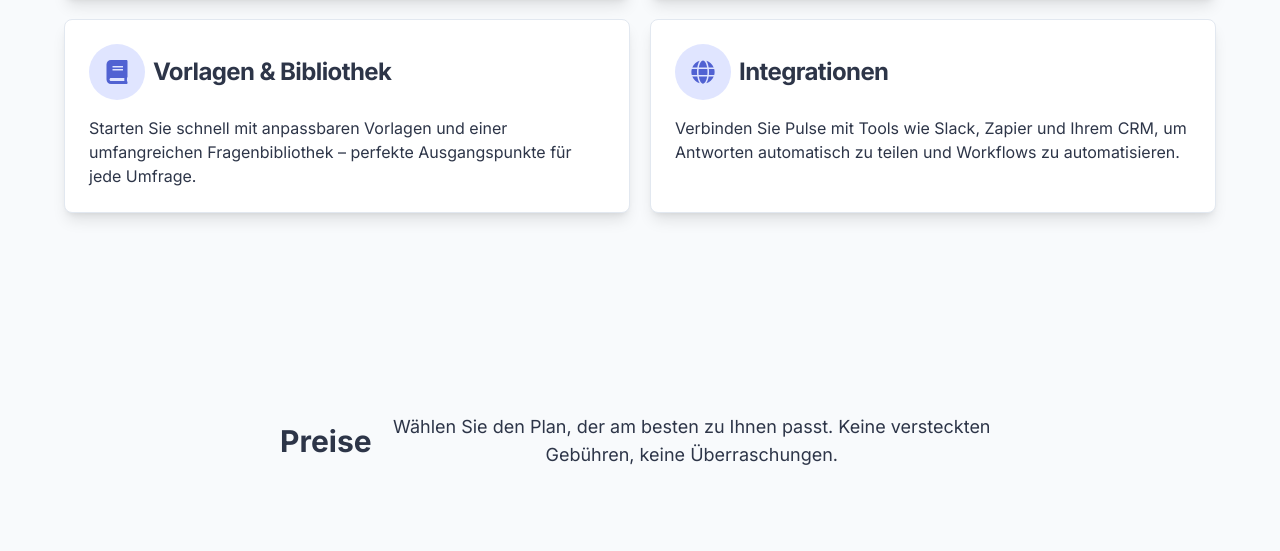
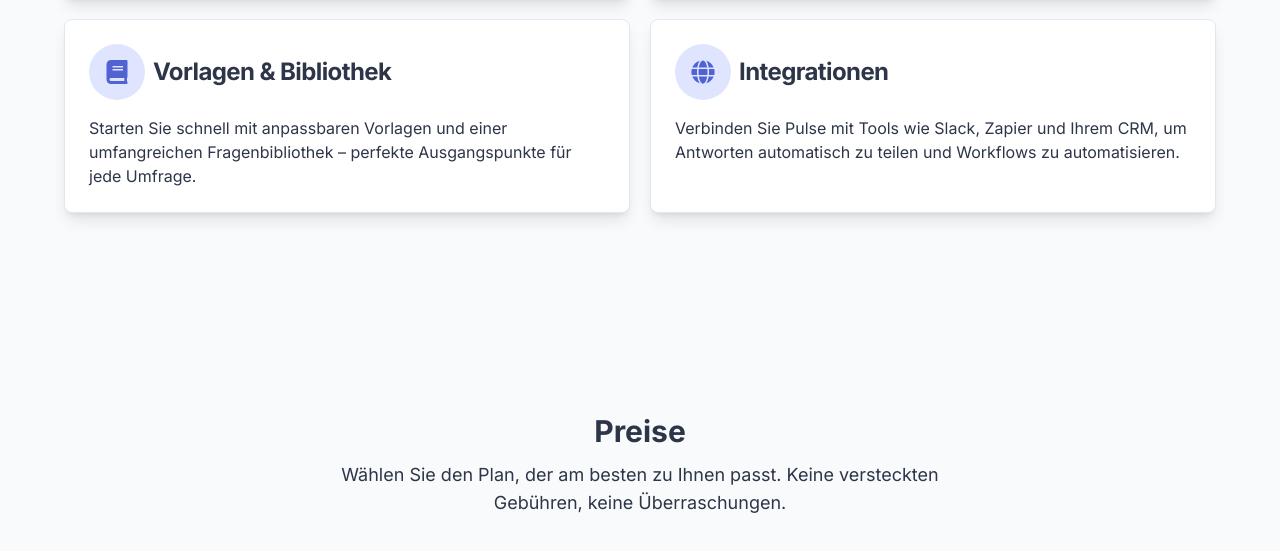
Before and after one commit to Factorium1/pulse, a Next.js app in the folder apps/web/: page / in a window 1280 px wide. Shown: the part 1465-2016 px from the top of the page. Built offline with nearby package versions, Linux system fonts and the light colour scheme; no server answers.

Commit message:
style(section): set flex classes from global css

```diff
--- a/apps/web/src/app/(marketing)/page.tsx
+++ b/apps/web/src/app/(marketing)/page.tsx
@@ -9,7 +9,7 @@ export const metadata = {
 const Homepage = () => {
   return (
     <>
-      <section id="home" className="section-vh flex items-center justify-center px-6">
+      <section id="home" className="section-vh flex-center px-6">
         <div className="max-w-2xl mx-auto flex flex-col gap-6 text-center text-white/80">
           <h1 className="text-4xl sm:text-5xl md:text-6xl font-extrabold leading-tight">
             Welcome to Pulse
@@ -22,7 +22,7 @@ const Homepage = () => {
         </div>
       </section>
       <section id="features" className="section-vh">
-        <div className="max-w-3xl mx-auto flex items-center justify-center flex-col text-center gap-3 text-foreground px-6 pt-30 pb-20">
+        <div className="max-w-3xl mx-auto flex-center flex-col text-center gap-3 text-foreground px-6 pt-30 pb-20">
           <h2 className="text-2xl md:text-3xl font-bold">Funktionen</h2>
           <p className="text-base md:text-lg max-w-2xl">
             Alles, was Sie für aufschlussreiche Umfragen benötigen, in einer intuitiven App.
@@ -62,7 +62,7 @@ const Homepage = () => {
         </div>
       </section>
       <section id="price" className="section-vh">
-        <div className="max-w-3xl mx-auto flex-center text-center gap-3 text-foreground px-6 pt-30 pb-20">
+        <div className="max-w-3xl mx-auto flex-center flex-col text-center gap-3 text-foreground px-6 pt-30 pb-20">
           <h2 className="text-2xl md:text-3xl font-bold">Preise</h2>
           <p className="text-base md:text-lg max-w-2xl">
             Wählen Sie den Plan, der am besten zu Ihnen passt. Keine versteckten Gebühren, keine
```
